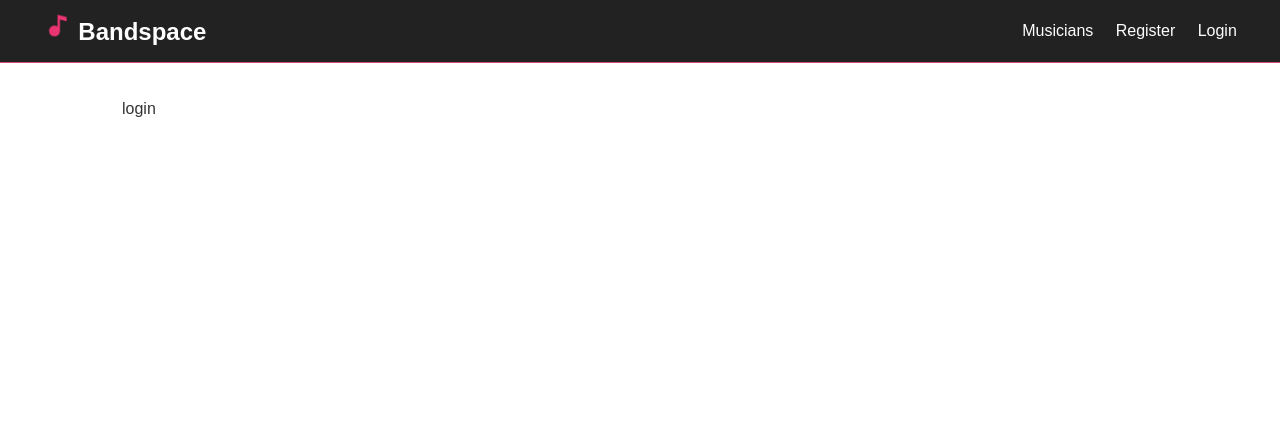
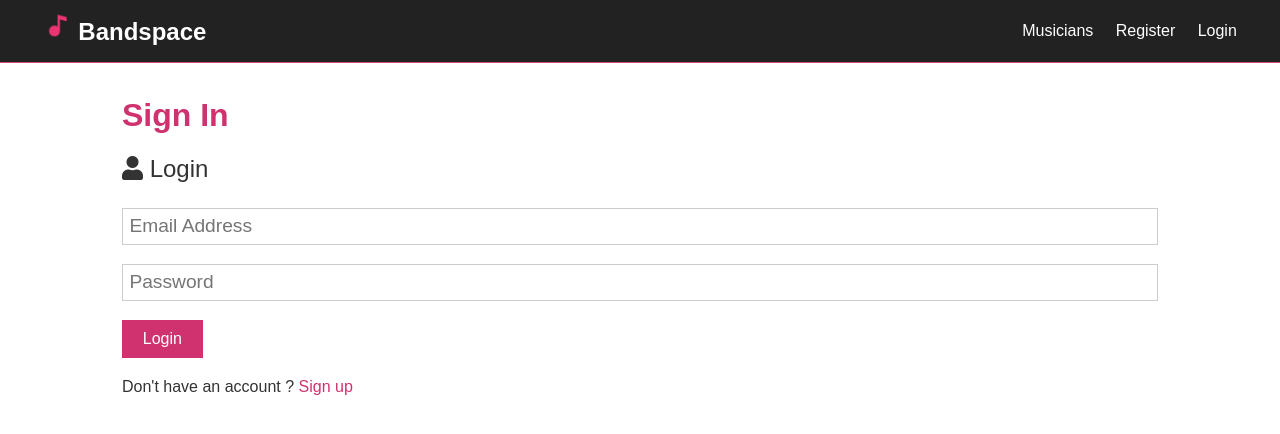
Before and after one commit to goncalofm90/Bandspace, a React (Create React App) app: page /login in a window 1280 px wide. Shown: the top 434 px of the page. Built offline with nearby package versions, Linux system fonts and the light colour scheme.

Commit message:
adding form layouts :art:

```diff
--- a/src/App.css
+++ b/src/App.css
@@ -53,7 +53,7 @@ img {
 }
 
 .large {
-  font-size: 3rem;
+  font-size: 2rem;
   line-height: 1.2;
   margin-bottom: 1rem;
 }
--- a/src/components/auth/Login.js
+++ b/src/components/auth/Login.js
@@ -1,7 +1,53 @@
-import React from "react";
+import React, { useState } from "react";
+import { Link } from "react-router-dom";
 
 const Login = () => {
-  return <div>login</div>;
+  const [formData, setFormData] = useState({
+    email: "",
+    password: "",
+  });
+
+  const { email, password } = formData;
+
+  const handleChange = (e) =>
+    setFormData({ ...formData, [e.target.name]: e.target.value });
+
+  const handleSubmit = async (e) => {
+    e.preventDefault();
+    console.log("success");
+  };
+  return (
+    <>
+      <h1 className="large text-primary">Sign In</h1>
+      <p className="lead">
+        <i className="fas fa-user"></i> Login
+      </p>
+      <form className="form" onSubmit={(e) => handleSubmit(e)}>
+        <div className="form-group">
+          <input
+            type="email"
+            placeholder="Email Address"
+            name="email"
+            value={email}
+            onChange={(e) => handleChange(e)}
+          />
+        </div>
+        <div className="form-group">
+          <input
+            type="password"
+            placeholder="Password"
+            name="password"
+            autoComplete="on"
+            value={password}
+            onChange={(e) => handleChange(e)}
+            minLength="6"
+          />
+        </div>
+        <input type="submit" className="btn btn-primary" value="Login" />
+      </form>
+      <p className="my-1" /> Don't have an account ?{" "}
+      <Link to="/register">Sign up</Link>
+    </>
+  );
 };
-
 export default Login;
--- a/src/components/auth/Register.js
+++ b/src/components/auth/Register.js
@@ -1,20 +1,55 @@
-import React from "react";
+import React, { useState } from "react";
+import { Link } from "react-router-dom";
 
-const Register = () => (
+const Register = () => {
+  const [formData, setFormData] = useState({
+    name: "",
+    email: "",
+    password: "",
+    password2: "",
+  });
+
+  const { name, email, password, password2 } = formData;
+
+  const handleChange = (e) =>
+    setFormData({ ...formData, [e.target.name]: e.target.value });
+
+  const handleSubmit = async (e) => {
+    e.preventDefault();
+    if (password !== password2) {
+      console.log("passwords dont match");
+    } else {
+      console.log("sucess");
+    }
+  };
+  return (
     <>
       <h1 className="large text-primary">Sign Up</h1>
       <p className="lead">
         <i className="fas fa-user"></i> Create Your Account
       </p>
-    <form className="form" action="create-profile.html">
+      <form className="form" onSubmit={(e) => handleSubmit(e)}>
         <div className="form-group">
-        <input type="text" placeholder="Name" name="name" required />
+          <input
+            type="text"
+            placeholder="Name"
+            name="name"
+            value={name}
+            onChange={(e) => handleChange(e)}
+            required
+          />
         </div>
         <div className="form-group">
-        <input type="email" placeholder="Email Address" name="email" />
+          <input
+            type="email"
+            placeholder="Email Address"
+            name="email"
+            value={email}
+            onChange={(e) => handleChange(e)}
+          />
           <small className="form-text">
-          This site uses Gravatar so if you want a profile image, use a Gravatar
-          email
+            This site uses Gravatar so if you want a profile image, use a
+            Gravatar email
           </small>
         </div>
         <div className="form-group">
@@ -22,6 +57,9 @@ const Register = () => (
             type="password"
             placeholder="Password"
             name="password"
+            autoComplete="on"
+            value={password}
+            onChange={(e) => handleChange(e)}
             minLength="6"
           />
         </div>
@@ -30,12 +68,17 @@ const Register = () => (
             type="password"
             placeholder="Confirm Password"
             name="password2"
+            value={password2}
+            autoComplete="on"
+            onChange={(e) => handleChange(e)}
             minLength="6"
           />
         </div>
         <input type="submit" className="btn btn-primary" value="Register" />
       </form>
-    <p className="my-1" />
+      <p className="my-1" /> Already have an account ?{" "}
+      <Link to="/login">Sign In</Link>
     </>
   );
+};
 export default Register;
```
Lines whose indentation alone changed are shown as unchanged.
